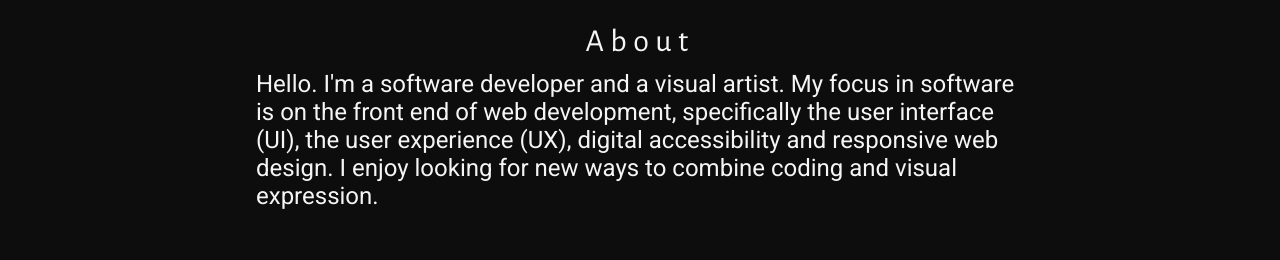
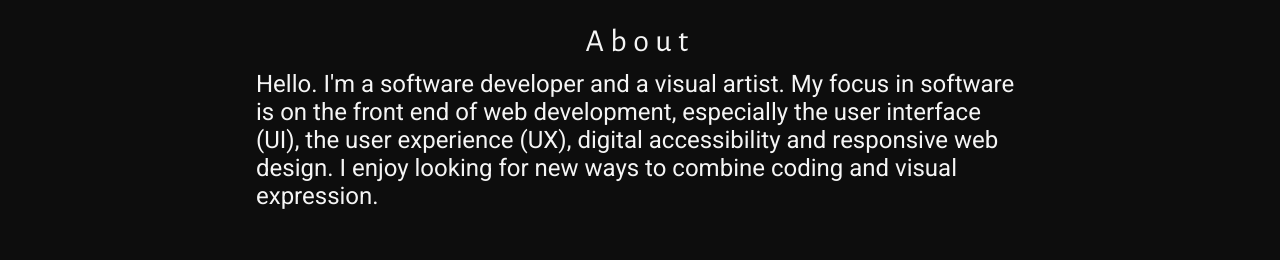
Before and after one commit to alecthibodeau/alecthibodeau.github.io, a React (Create React App) app: page / in a window 1280 px wide. Shown: the part 340-600 px from the top of the page. Built offline with nearby package versions, Linux system fonts and the light colour scheme.

Commit message:
Update About text

```diff
--- a/src/components/Main.tsx
+++ b/src/components/Main.tsx
@@ -60,7 +60,7 @@ function Main(props: { isBreakpointXs: boolean, viewportWidth: number }): JSX.El
         <div className="section-title">{formatTitleCase(sections.about)}</div>
         <p>
           Hello. I'm a software developer and a visual artist. My focus in
-          software is on the front end of web development, specifically the user interface (UI),
+          software is on the front end of web development, especially the user interface (UI),
           the user experience (UX), digital accessibility and responsive web design.
           I enjoy looking for new ways to combine coding and visual expression.
         </p>
```
